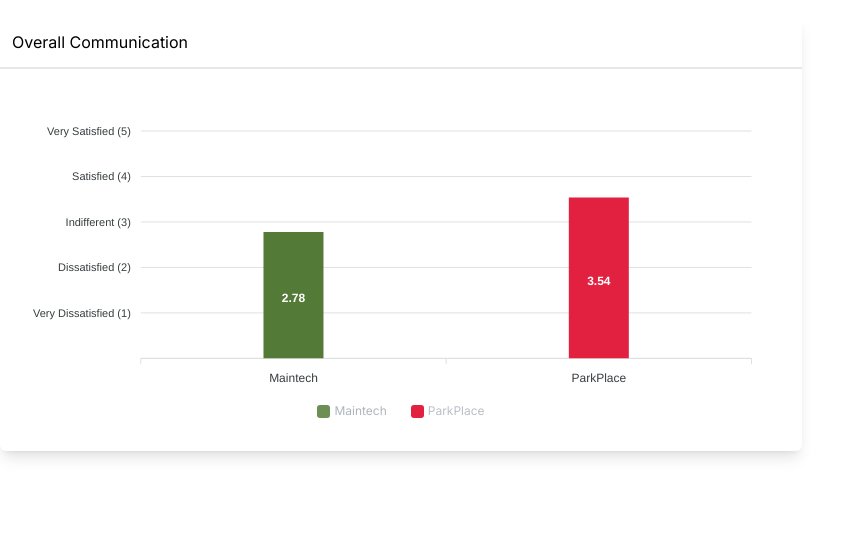
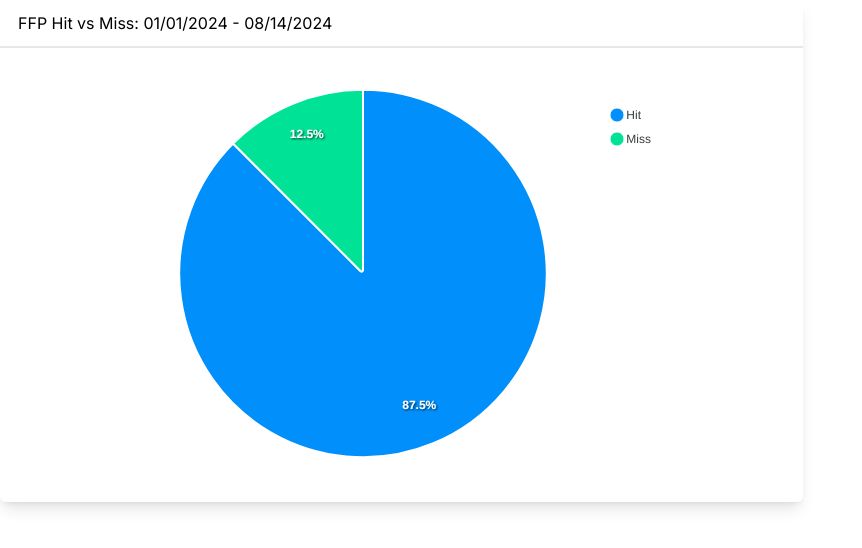
Before and after one commit to Abdullah-Farhan/FliegenMaps, a Next.js app: page / in a window 1280 px wide. Shown: the top 548 px of the page, without its empty margins (0-862 px from the left). Built offline with nearby package versions, Linux system fonts and the light colour scheme.

Commit message:
pie chart component added

```diff
--- a/app/page.js
+++ b/app/page.js
@@ -1,4 +1,4 @@
-import Charts from '../src/common/components/VerticalChart'
+import Charts from '../src/common/components/PieChart'
 
 export default function Home() {
   return (
--- /dev/null
+++ b/src/common/components/PieChart.jsx
@@ -0,0 +1,51 @@
+"use client";
+import dynamic from "next/dynamic";
+import React, { useState } from "react";
+
+const Chart = dynamic(() => import("react-apexcharts"), { ssr: false });
+
+const PieChart = () => {
+    const [hitData, setHitData] = useState(35);
+    const [missData, setMissData] = useState(5)
+
+  const pieChart = {
+    series: [hitData, missData],
+    options: {
+      chart: {
+        type: "pie",
+      },
+      labels: ["Hit", "Miss"], // Labels for the pie slices
+      colors: [
+        "#008FFB",
+        "#00E396",
+      ],
+      legend: {
+        position: "right", // Position of the legend
+        horizontalAlign: "center", // Aligns legend horizontally
+      },
+      plotOptions: {
+        pie: {
+          expandOnClick: true,
+        },
+      },
+    },
+  };
+  return (
+    <div className="w-[803px] h-[502px] rounded-[6px] flex flex-col overflow-auto shadow-lg">
+      <div className="flex items-center pl-[18px] h-[53px] w-full border-b-2 text-[16px]">
+        <h1>FFP Hit vs Miss: 01/01/2024 - 08/14/2024</h1>
+      </div>
+      <div className="h-full w-full flex justify-center items-center">
+        <Chart
+          options={pieChart.options}
+          series={pieChart.series}
+          type="pie"
+          width="539px"
+          height="389px"
+        />
+      </div>
+    </div>
+  );
+};
+
+export default PieChart;
```
